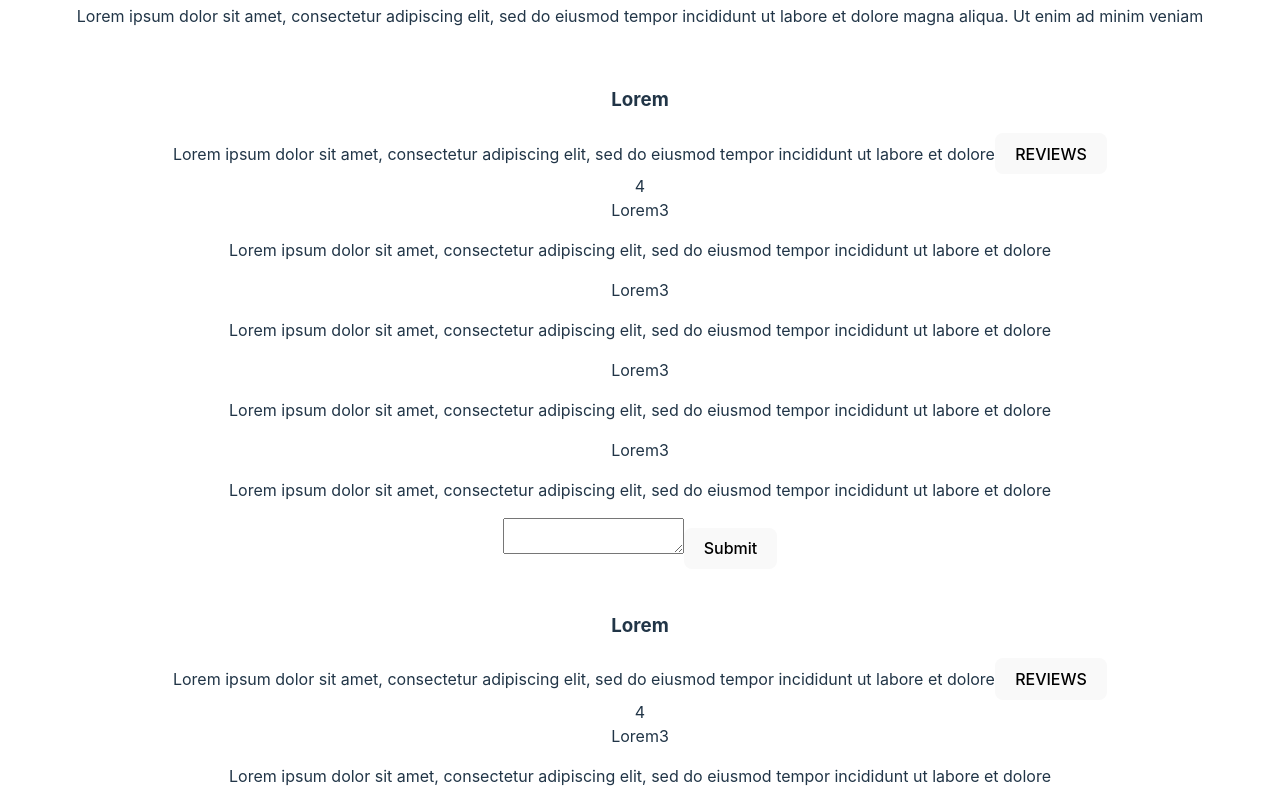
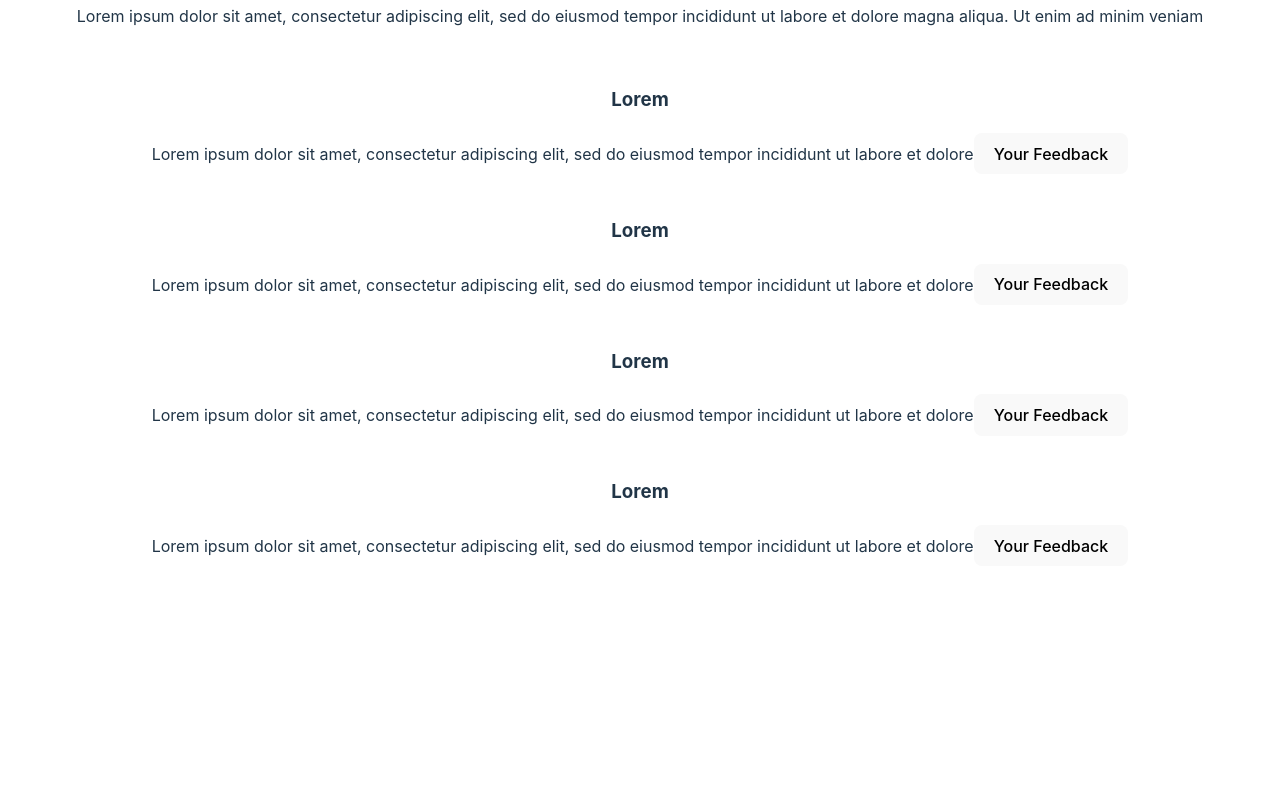
Before and after one commit to Moiso2001/FeedbackPost, a React (Vite) app: page /restaurant/1 in a window 1280 px wide. Shown: the part 420-1220 px from the top of the page. After the commit the page ends 1018 px from the top, so only its background shows below. Built offline with nearby package versions, Linux system fonts and the light colour scheme.

Commit message:
Rate to props

```diff
--- a/src/components/CardDetail/Detail.tsx
+++ b/src/components/CardDetail/Detail.tsx
@@ -41,6 +41,7 @@ export default function Detail() {
                         name={e.name}
                         description={e.description}
                         comments={e.comments}
+                        rate={e.rate}
                     />
                 )}
             </div>
--- a/src/components/CardDetail/Menu/Food.tsx
+++ b/src/components/CardDetail/Menu/Food.tsx
@@ -8,9 +8,10 @@ type FoodProps = {
     name: string
     description: string
     comments: TypeComment[]
+    rate: number
 }
 
-export default function Food({img,name,description,comments}: FoodProps ){
+export default function Food({img,name,description,comments, rate}: FoodProps ){
     return(
         <div>
             <div>
@@ -19,21 +20,12 @@ export default function Food({img,name,description,comments}: FoodProps ){
             <div>
                 <h3>{name}</h3>
                 <span>{description}</span>
-                <button>REVIEWS</button>
+                <button>Your Feedback</button>
             </div>
             <div>
-                <div>
-                    <span>{comments.length}</span>
-                </div>
-                <div>
+                {/* <div>
                     {comments.map(e => <Comments key={e.id} owner={e.owner} text={e.text} rate={e.rate}/>)}
-                </div>
-                <div>
-                    <form>
-                        <textarea/>
-                        <button>Submit</button>
-                    </form>
-                </div>
+                </div> */}
             </div>
         </div>
     )
```
